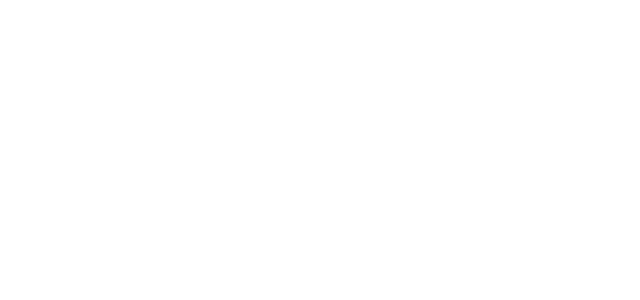
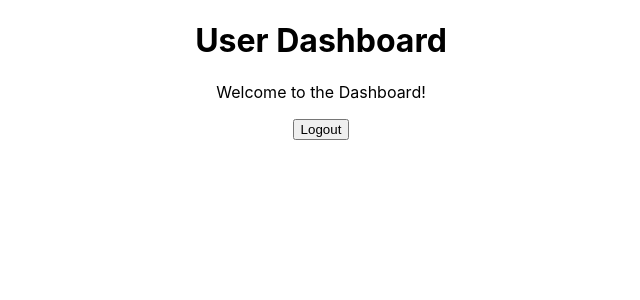
Before and after one commit to sagarbhandari-0522/djangoassignment1-frontend, a React (Create React App) app: page /dashboard in a window 1280 px wide. Before the commit this address had no page. Shown: the top 300 px of the page, without its empty margins (319-959 px from the left). Built offline with nearby package versions, Linux system fonts and the light colour scheme.

Commit message:
feature: create a logout feature for logged in user

```diff
--- a/src/App.js
+++ b/src/App.js
@@ -2,12 +2,17 @@
 import './App.css';
 import {Routes, Route} from "react-router";
 import Login from "./components/Login";
+import Dashboard from "./components/Dashboard";
+import Logout from "./components/Logout";
 
 function App() {
 return (
     <div className="App">
          <Routes>
+              <Route path="/" element={<Login/>}/>
               <Route path="/login" element={<Login/>}/>
+              <Route path="/dashboard" element={<Dashboard />} />
+              <Route path="/logout" element={<Logout/>}/>
          </Routes>
     </div>
   );
--- /dev/null
+++ b/src/components/Dashboard.js
@@ -0,0 +1,14 @@
+import React from 'react';
+import Logout from "./Logout";
+
+function Dashboard(props) {
+    return (
+        <div>
+            <h1>User Dashboard</h1>
+            <p>Welcome to the Dashboard!</p>
+            <Logout/>
+        </div>
+    );
+}
+
+export default Dashboard;
--- a/src/components/Login.js
+++ b/src/components/Login.js
@@ -1,12 +1,13 @@
 import React, {useState} from 'react';
 import {BaseUrl} from "../consistents";
 import axios from "axios";
+import {useNavigate} from "react-router";
 
 function Login(props) {
     const [username, setUsername] = useState("");
     const [password, setPassword] = useState('');
     const [login_status, setLogin_status] = useState("")
-
+    const navigate=useNavigate();
     function usernameHandler(e) {
         setUsername(e.target.value)
     }
@@ -33,11 +34,13 @@
         axios.request(config)
         .then((response) => {
           console.log(JSON.stringify(response.data));
-          setLogin_status("Login Success!")
+          localStorage.setItem('token', response.data.token);
+          setLogin_status("Login Success!");
+          navigate('/dashboard');
         })
         .catch((error) => {
             console.log(error);
-          console.log("Username or Password is wrong!");
+            alert("Username or Password is wrong!");
         });
 
 
--- /dev/null
+++ b/src/components/Logout.js
@@ -0,0 +1,46 @@
+import React, {useEffect, useState} from 'react';
+import axios from "axios";
+import {BaseUrl} from "../consistents";
+import {useNavigate} from "react-router";
+
+function Logout(props) {
+    const navigate=useNavigate();
+    const [token, setToken] = useState("");
+      useEffect(() => {
+        const storedToken = localStorage.getItem('token');
+        if (storedToken) {
+            setToken(storedToken); // Update the state with the token
+        }
+    }, []);
+    function logout(){
+        let config = {
+          method: 'post',
+          maxBodyLength: Infinity,
+          url: BaseUrl+'users/logout/',
+          headers: {
+            'Content-Type': 'application/json',
+            'Authorization': 'Token ' + token
+          }
+        };
+
+        axios.request(config)
+        .then((response) => {
+          console.log(JSON.stringify(response.data));
+           localStorage.removeItem('token');
+           navigate('/login');
+
+        })
+        .catch((error) => {
+          console.log(error);
+        });
+    }
+    return (
+        <div>
+            <p>
+                <button id={"logoutbtn"} onClick={logout} value={"Logout"}>Logout</button>
+            </p>
+        </div>
+    );
+}
+
+export default Logout;
```
